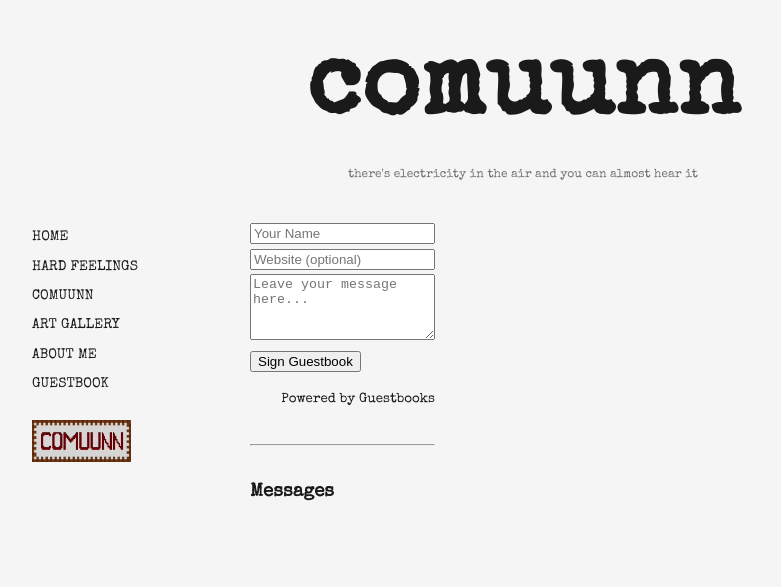
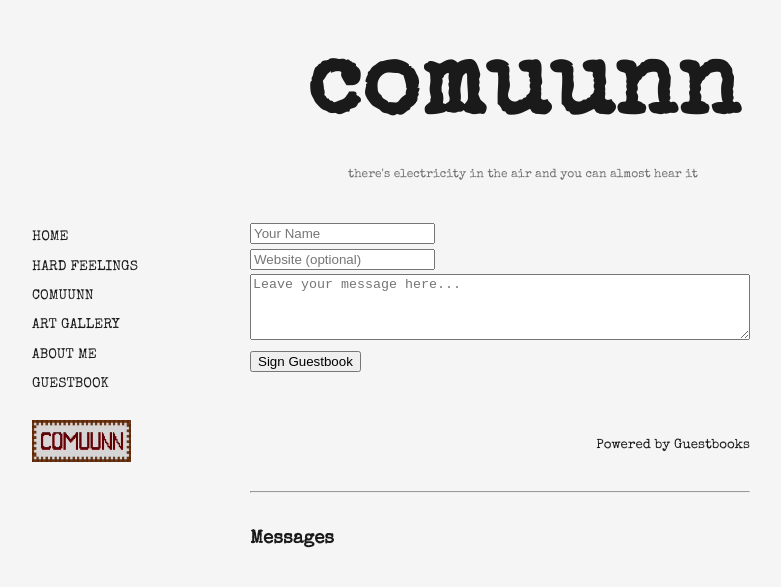
Before and after one commit to guiolhermer/comuunn, a Jekyll site: the page built from guestbook/index.html, in a window 1280 px wide. Shown: the top 587 px of the page, without its empty margins (117-898 px from the left). Built offline with Jekyll 4.4.1, drawn with Linux system fonts in a browser that asks for light colours; a script that is not in the unit is left out.

Commit message:
guestbook

```diff
--- a/assets/style.css
+++ b/assets/style.css
@@ -211,6 +211,10 @@ a:hover {
 
 /* ---------- guestbook ---------- */
 
+.guestbooks___guestbook-form-container {
+  width: 500px;
+  height: 200px;
+}
 
 
 /* ---------- responsivo ---------- */
```
